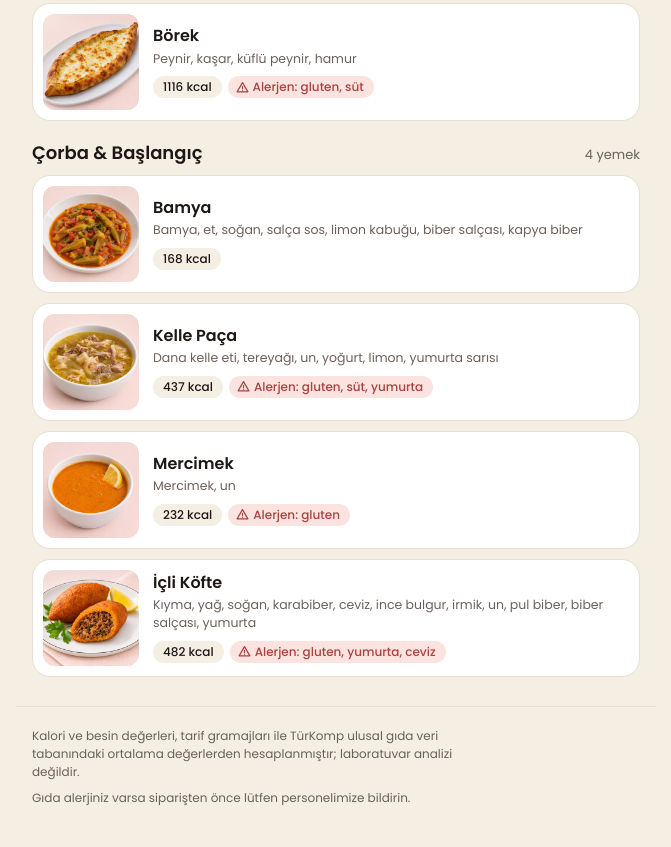
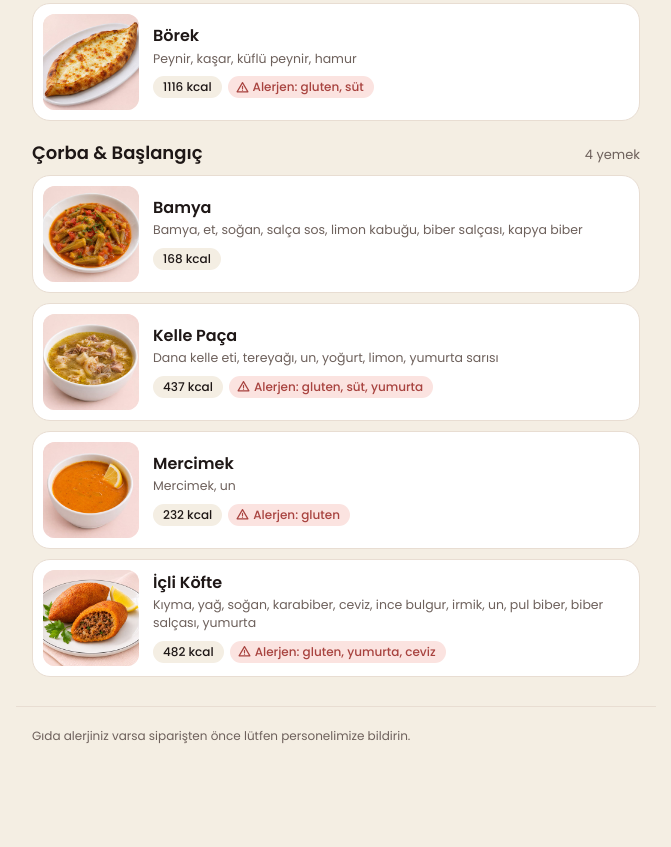
Before and after one commit to meyildiz1994/khurestaurant, a plain HTML site: page index.html in a window 1280 px wide. Shown: the part 3139-3986 px from the top of the page, without its empty margins (304-975 px from the left). After the commit the page ends 3924 px from the top, so only its background shows below. Drawn offline with Linux system fonts and the light colour scheme.

Commit message:
Alt bilgideki hesaplama notunu kaldır
Co-Authored-By: Claude Opus 5.5 <noreply@anthropic.com>
Claude-Session: https://claude.ai/code/session_01XSzBb4qMFhL3PdXbuPZ3Vs

```diff
--- a/index.html
+++ b/index.html
@@ -41,7 +41,6 @@
     </main>
 
     <footer class="footer">
-      <p>Kalori ve besin değerleri, tarif gramajları ile TürKomp ulusal gıda veri tabanındaki ortalama değerlerden hesaplanmıştır; laboratuvar analizi değildir.</p>
       <p>Gıda alerjiniz varsa siparişten önce lütfen personelimize bildirin.</p>
     </footer>
 
```
